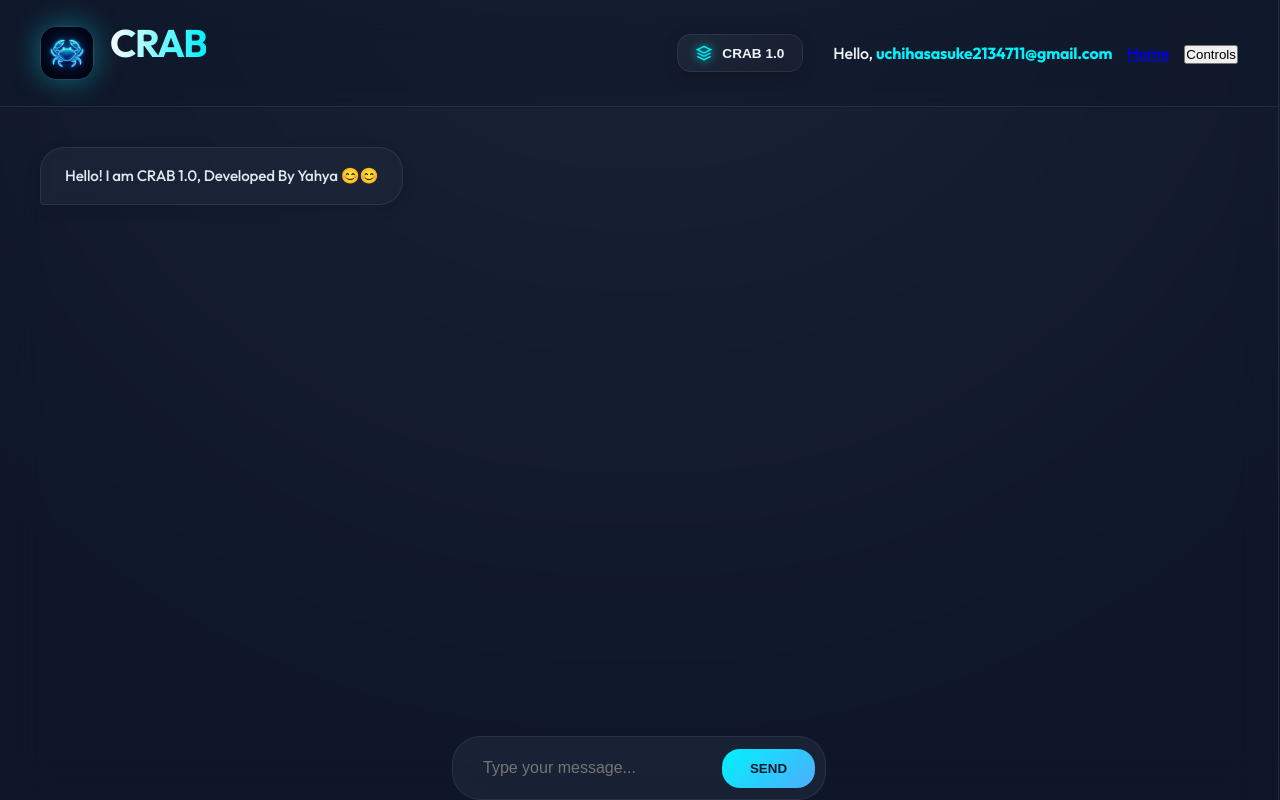
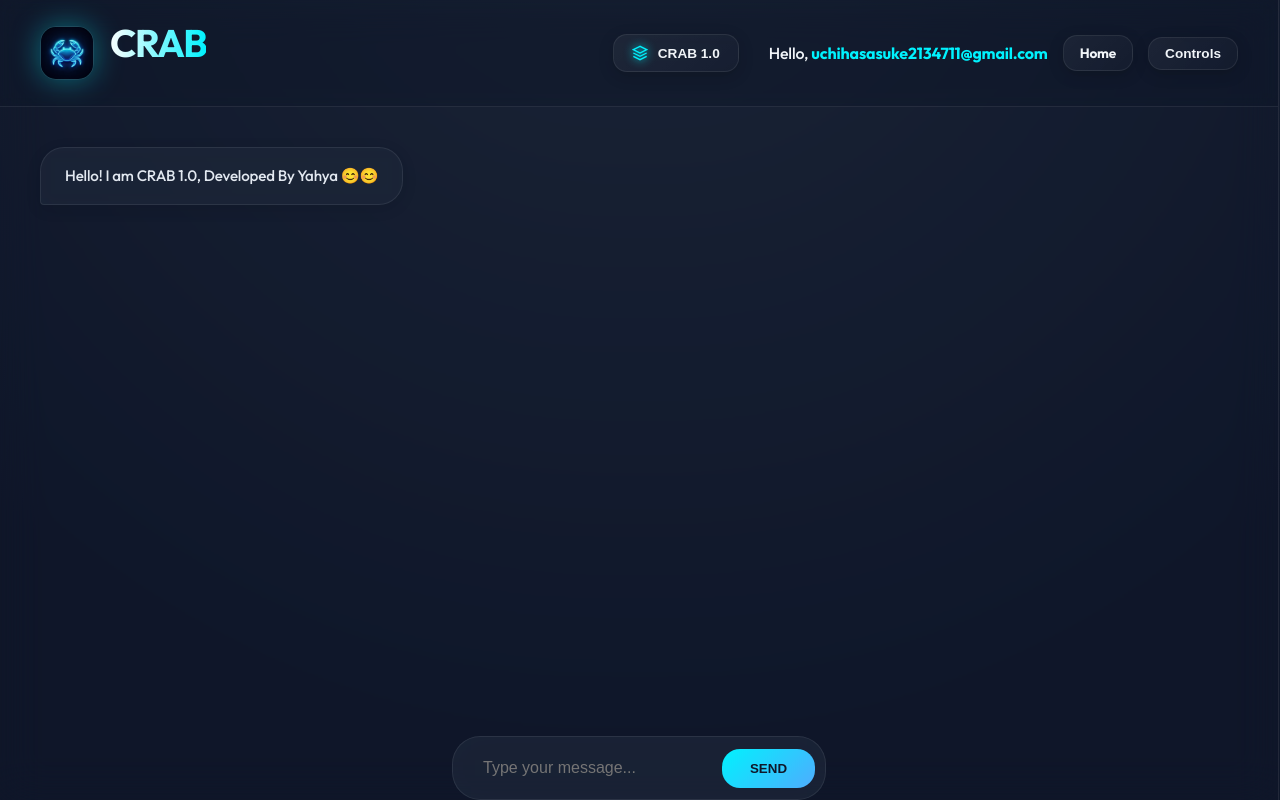
Before and after one commit to yahya-ayyash/My_Ai, a Flask app: page /app in a window 1280 px wide. Run offline with Flask 3, Linux system fonts and the light colour scheme; a user stored in the database is signed in; data comes from the database, SQL or seed files in the repository; some libraries are stand-ins or nearby versions.

Commit message:
Update index.html

```diff
--- a/templates/index.html
+++ b/templates/index.html
@@ -689,6 +689,31 @@
 
         .controls-dropdown.show { display: flex; }
 
+        .home-btn, .controls-btn {
+            background: linear-gradient(135deg, rgba(255, 255, 255, 0.05), rgba(255, 255, 255, 0.02));
+            border: 1px solid var(--glass-border);
+            color: #f1f5f9;
+            padding: 8px 16px;
+            border-radius: 14px;
+            cursor: pointer;
+            font-size: 0.85rem;
+            font-weight: 700;
+            display: flex;
+            align-items: center;
+            gap: 8px;
+            transition: 0.4s cubic-bezier(0.16, 1, 0.3, 1);
+            text-decoration: none;
+            box-shadow: 0 4px 15px rgba(0, 0, 0, 0.2);
+        }
+
+        .home-btn:hover, .controls-btn:hover {
+            border-color: var(--primary-color);
+            background: rgba(0, 242, 254, 0.08);
+            box-shadow: 0 0 20px rgba(0, 242, 254, 0.2);
+            transform: translateY(-1px);
+            color: white;
+        }
+
         @media (max-width: 768px) {
             .sidebar {
                 position: fixed;
```
